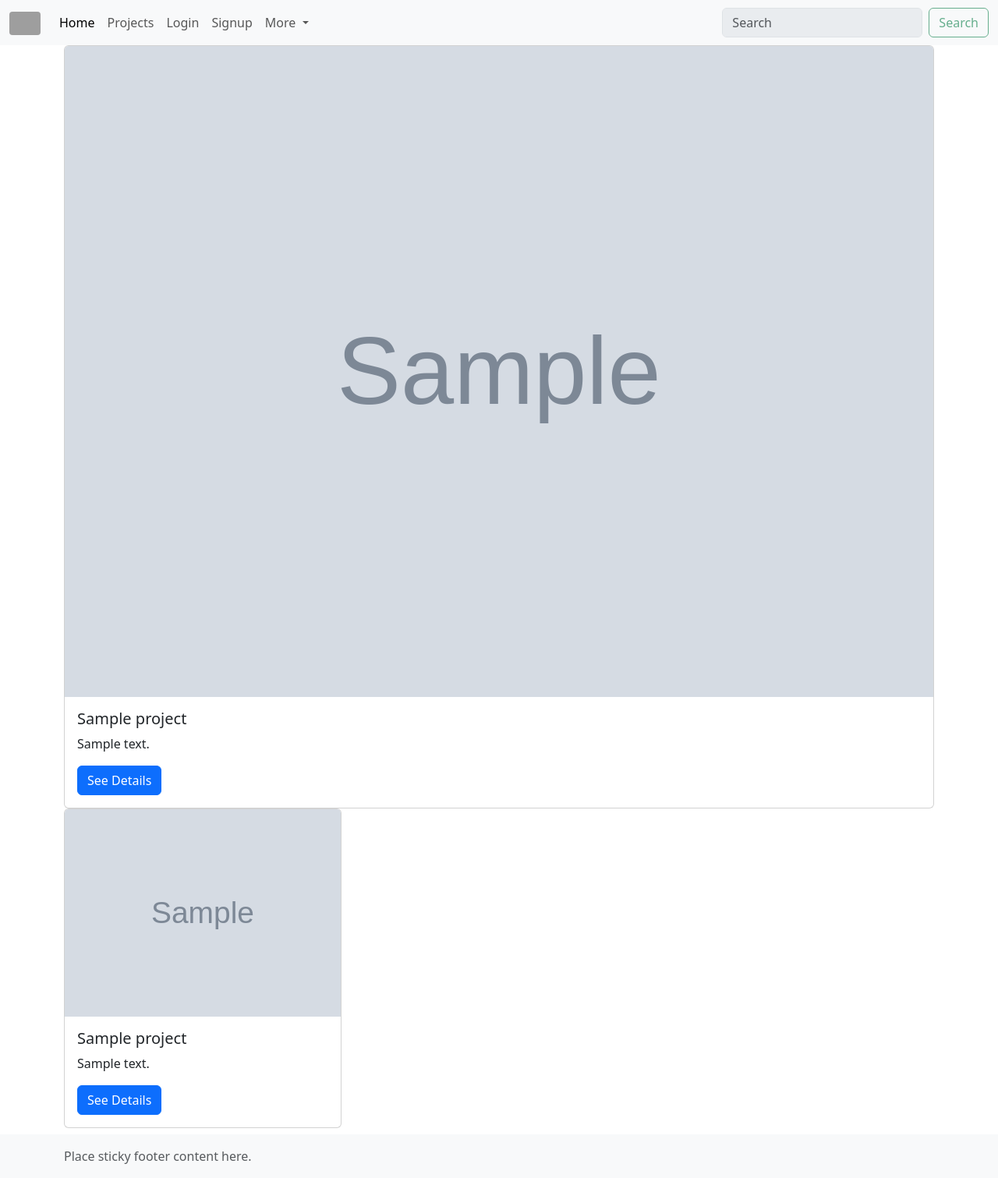
After one commit to brucestull/bruce-stull, a Django app: page /portfolio/projects/ in a window 1280 px wide. The commit adds this page. Shown: the whole page at 78% size. Run offline with Django 4.2, Linux system fonts and the light colour scheme; tables that the repository leaves empty hold one stand-in row (values such as "Sample post"); grey boxes marked "Sample" are stand-in pictures; grey boxes are pictures that could not be loaded.

Commit message:
Project portfolio pages in progress

```diff
--- a/config/settings/common.py
+++ b/config/settings/common.py
@@ -123,4 +123,4 @@ AUTH_USER_MODEL = "accounts.CustomUser"
 LOGIN_REDIRECT_URL = "home"
 LOGOUT_REDIRECT_URL = "home"
 
-THE_SITE_NAME = "BS Blog"
+THE_SITE_NAME = "FlynntKnapp Blog"
--- a/config/urls.py
+++ b/config/urls.py
@@ -51,10 +51,10 @@ urlpatterns = [
     #     "blog/",
     #     include("blog.urls"),
     # ),
-    # path(
-    #     "portfolio/",
-    #     include("portfolio.urls"),
-    # ),
+    path(
+        "portfolio/",
+        include("portfolio.urls"),
+    ),
 ]
 
 urlpatterns += static(settings.STATIC_URL, document_root=settings.STATIC_ROOT)
--- a/portfolio/models.py
+++ b/portfolio/models.py
@@ -1,4 +1,5 @@
 from django.db import models
+from django.urls import reverse
 
 
 class TimestampMixin(models.Model):
@@ -68,7 +69,7 @@ class Project(TimestampMixin, models.Model):
         help_text="Add an image of the project.",
         # `upload_to` is a required argument for `ImageField`.
         # It specifies the path to which the uploaded file will be saved.
-        # upload_to="images/",
+        # upload_to="media/",
         blank=True,
         null=True,
     )
@@ -79,6 +80,12 @@ class Project(TimestampMixin, models.Model):
         """
         return self.title
 
+    def get_absolute_url(self):
+        return reverse(
+            "portfolio:project-detail",
+            kwargs={"pk": self.pk},
+        )
+
     def display_technologies(self):
         """
         Creates a string for the technologies. This will allow us to display multiple `Technology`'s in the `Project` list view.
--- /dev/null
+++ b/portfolio/templates/portfolio/project_list.html
@@ -0,0 +1,55 @@
+{% extends "base.html" %}
+{% load static %}
+
+{% block title %}
+{{ the_site_name }}
+-
+{{ page_title }}
+{% endblock title %}
+
+{% block content %}
+{% for project in project_list %}
+<div class="card">
+    <img
+        {% if project.image %}
+            src="{{ project.image.url }}"
+        {% else %}
+            src="{% static 'portfolio/images/placeholder.png' %}"
+        {% endif %}
+        class="card-img-top"
+        alt="Card Image">
+    <div class="card-body">
+        <h5 class="card-title">{{ project.title }}</h5>
+        <p class="card-text">{{ project.description }}</p>
+        <a href="{% url 'portfolio:project-detail' project.id %}"
+           class="btn btn-primary">See Details</a>
+    </div>
+</div>
+{% endfor %}
+
+<div class="row">
+{% for project in project_list %}
+<div class="col-md-4">
+    <div class="card mb-2">
+        <img
+            class="card-img-top"
+            {% if project.image %}
+                src="{{ project.image.url }}"
+            {% else %}
+                src="{% static 'portfolio/images/placeholder.png' %}"
+        {% endif %}>
+        <div class="card-body">
+            <h5 class="card-title">{{ project.title }}</h5>
+            <p class="card-text">{{ project.description }}</p>
+            <a href="{% url 'portfolio:project-detail' project.id %}"
+               class="btn btn-primary">
+               See Details
+            </a>
+        </div>
+    </div>
+</div>
+{% endfor %}
+</div>
+
+
+{% endblock content %}
--- a/portfolio/urls.py
+++ b/portfolio/urls.py
@@ -0,0 +1,27 @@
+from django.urls import path
+
+from . import views
+
+app_name = "portfolio"
+urlpatterns = [
+    path(
+        "projects/",
+        views.ProjectListView.as_view(),
+        name="projects",
+    ),
+    path(
+        "projects/create/",
+        views.ProjectCreateView.as_view(),
+        name="project-create",
+    ),
+    path(
+        "projects/<int:pk>/update/",
+        views.ProjectUpdateView.as_view(),
+        name="project-update",
+    ),
+    path(
+        "projects/<int:pk>/",
+        views.ProjectDetailView.as_view(),
+        name="project-detail",
+    ),
+]
--- a/portfolio/views.py
+++ b/portfolio/views.py
@@ -1,3 +1,59 @@
-from django.shortcuts import render
+from django.views.generic.list import ListView
+from django.views.generic.detail import DetailView
+from django.views.generic.edit import CreateView, UpdateView
 
-# Create your views here.
+from config.settings.common import THE_SITE_NAME
+from . import models
+
+
+class ProjectCreateView(CreateView):
+    """
+    Create view for models.Project model.
+    """
+    model = models.Project
+    fields = "__all__"
+
+    def get_context_data(self, **kwargs):
+        context = super().get_context_data(**kwargs)
+        context["page_title"] = "Create Project"
+        context["the_site_name"] = THE_SITE_NAME
+        return context
+
+
+class ProjectUpdateView(UpdateView):
+    """
+    Update view for models.Project model.
+    """
+    model = models.Project
+    fields = "__all__"
+
+    def get_context_data(self, **kwargs):
+        context = super().get_context_data(**kwargs)
+        context["page_title"] = "Update Project"
+        context["the_site_name"] = THE_SITE_NAME
+        return context
+
+
+class ProjectDetailView(DetailView):
+    """
+    Detail view for models.Project model.
+    """
+    model = models.Project
+
+    def get_context_data(self, **kwargs):
+        context = super().get_context_data(**kwargs)
+        context["the_site_name"] = THE_SITE_NAME
+        return context
+
+
+class ProjectListView(ListView):
+    """
+    List view for models.Project model.
+    """
+    queryset = models.Project.objects.all()
+
+    def get_context_data(self, **kwargs):
+        context = super().get_context_data(**kwargs)
+        context["page_title"] = "Projects"
+        context["the_site_name"] = THE_SITE_NAME
+        return context
--- a/templates/base.html
+++ b/templates/base.html
@@ -53,10 +53,15 @@
                                    href="{% url 'home' %}">Home</a>
                             </li>
 
+                            <li class="nav-item">
+                                <a class="nav-link"
+                                   href="{% url 'portfolio:projects' %}">Projects</a>
+                            </li>
+
                             {% if user.registration_accepted %}
                             <li class="nav-item">
                                 <a class="nav-link"
-                                   href="#">Item</a>
+                                   href="#">user.registration_accepted links</a>
                             </li>
                             {% endif %}
 
@@ -147,7 +152,7 @@
                                         <a class="dropdown-item"
                                            href="https://github.com/brucestull/bruce-stull"
                                            target="_blank">
-                                            BS Blog - Repository
+                                            FlynntKnapp Blog - Repository
                                         </a>
                                     </li>
                                 </ul>
```
Also changed, not shown: accounts/tests/test_views.py (+1 -1 lines), notes/00_commands_and_links.md (+1 -0 lines), portfolio/templates/portfolio/project_detail.html (added, +11 -0 lines), portfolio/templates/portfolio/project_form.html (added, +18 -0 lines), README.md, accounts/migrations/0001_initial.py, portfolio/migrations/0001_initial.py, static/portfolio/images/placeholder.png (added).
